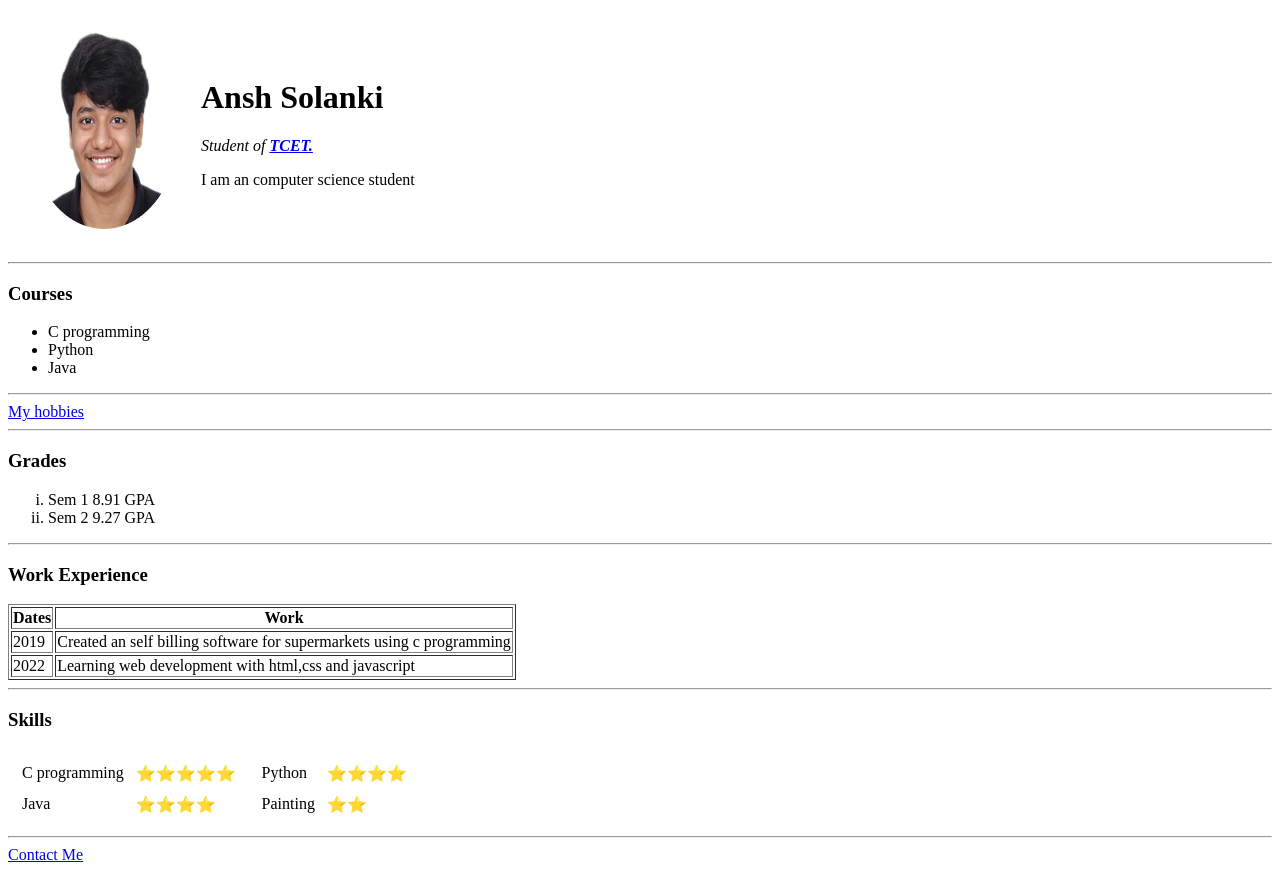
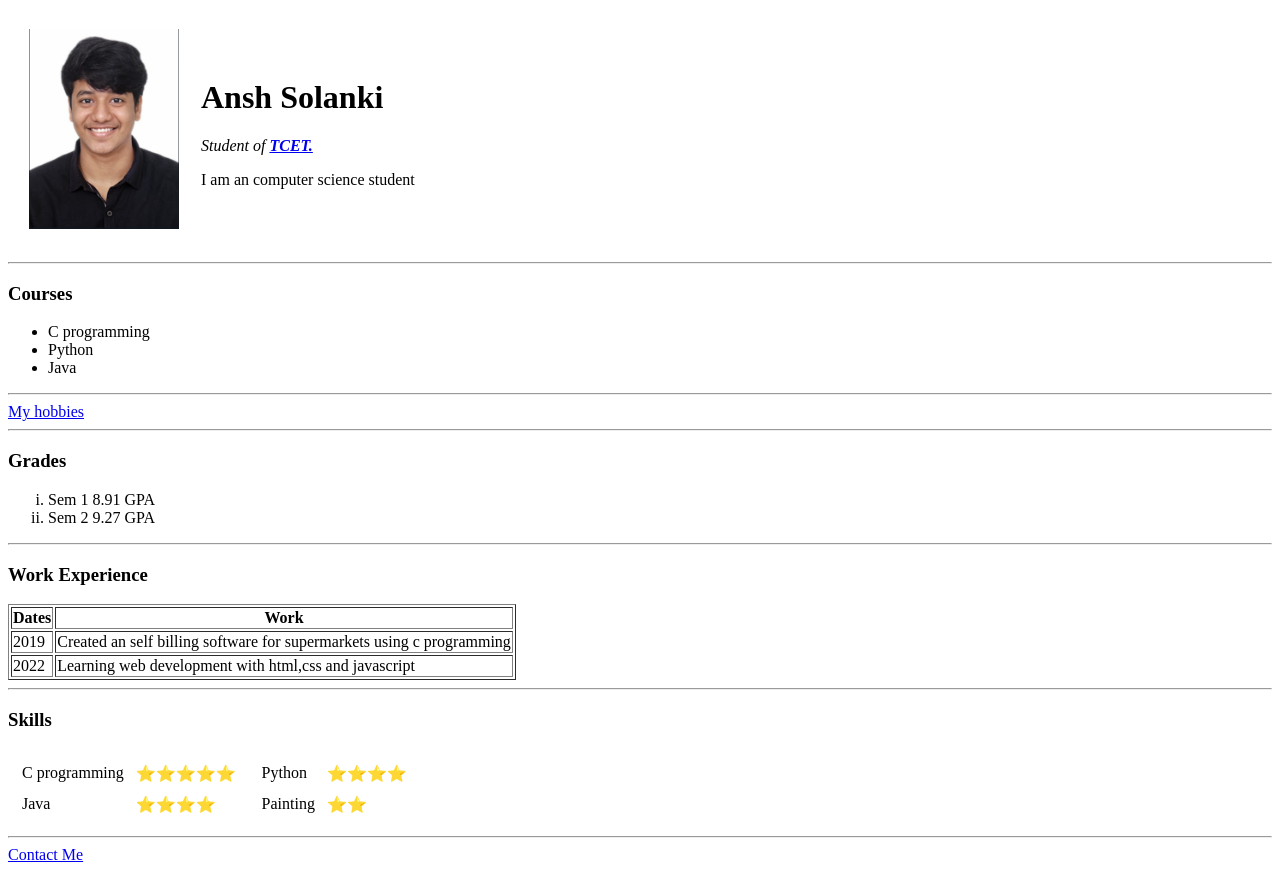
Before and after one commit to Ansh-1904/CV, a plain HTML site: page index.html in a window 1280 px wide. Drawn offline with Linux system fonts and the light colour scheme.

Commit message:
Update index.html

```diff
--- a/index.html
+++ b/index.html
@@ -9,7 +9,7 @@
 <body>
   <table cellspacing="20">
     <tr>
-      <td><img src="anshsolanki.png" alt="Ansh Solanki " width="150" height="200"></td>
+      <td><img src="ansh.png" alt="Ansh Solanki " width="150" height="200"></td>
       <td><h1>Ansh Solanki</h1>
       <p><em>Student of <strong> <a href="https://www.tcetmumbai.in/">TCET.</a></strong></em></p>
       <p>I am an computer science student</p></td>
```
